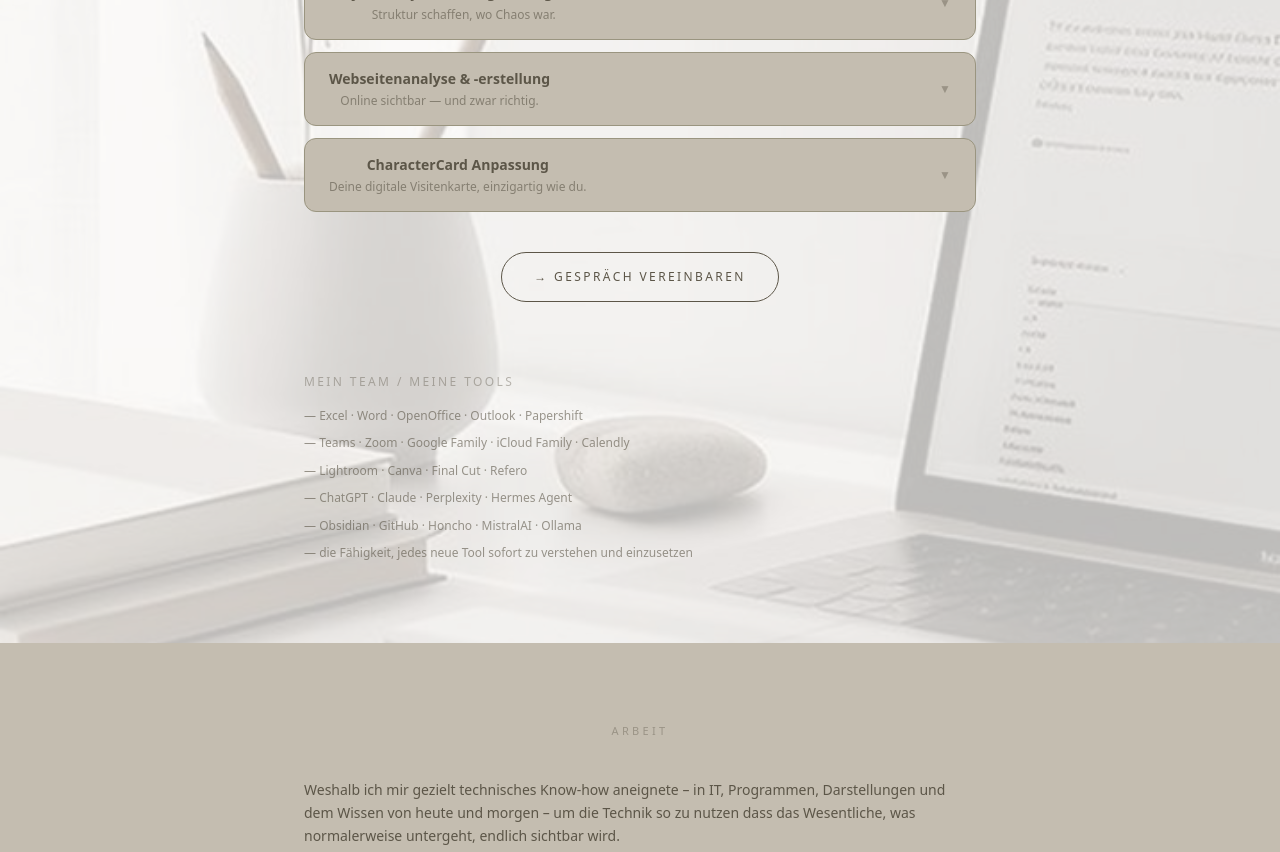
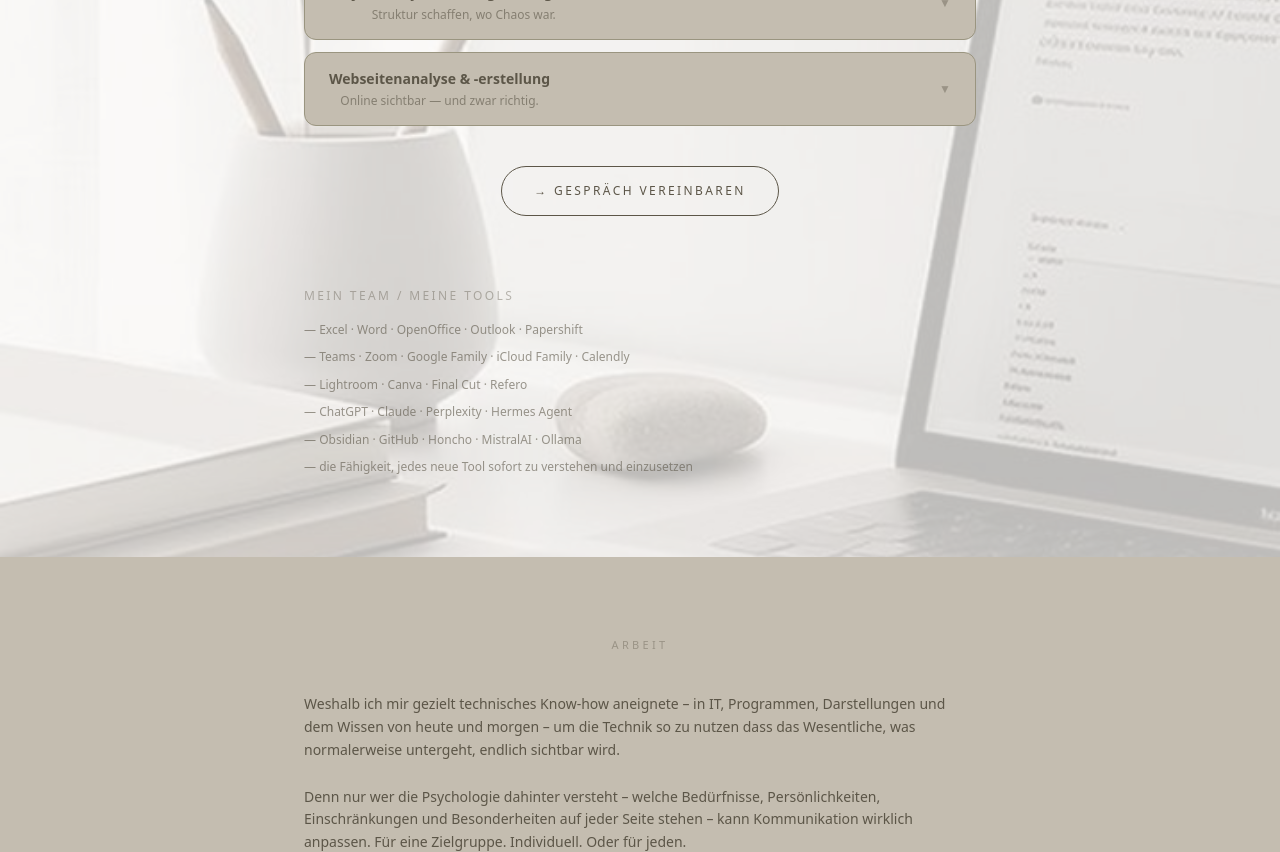
Before and after one commit to StefaniaMaDolak/stefania-dolak-charactercard, a Next.js app: page / in a window 1280 px wide. Shown: the part 1800-2652 px from the top of the page. Built offline with nearby package versions, Linux system fonts and the light colour scheme.

Commit message:
CharacterCard Anpassung Button entfernt

```diff
--- a/src/app/page.tsx
+++ b/src/app/page.tsx
@@ -60,12 +60,6 @@ export default function Home() {
       title: "Webseitenanalyse & -erstellung",
       kurz: "Online sichtbar — und zwar richtig.",
       lang: "Deine Webseite ist deine digitale Visitenkarte. Ich analysiere, was funktioniert und was nicht — und wenn nötig, bauen wir sie neu auf. Technisch fundiert, ästhetisch ansprechend und vor allem: so, dass die Besucher verstehen, wer dahinter steht.",
-    },
-    {
-      id: "ccq",
-      title: "CharacterCard Anpassung",
-      kurz: "Deine digitale Visitenkarte, einzigartig wie du.",
-      lang: "Eine CharacterCard ist mehr als eine Webseite — sie ist dein digitales Ich. Ich passe Layout, Texte, Farben und Inhalte so an, dass sie wirklich zu dir passen. Mit allem, was dazugehört: QR-Code, Kontaktfunktion, Share-Sheet und dem gewissen Etwas, das dich unverwechselbar macht.",
     },
   ];
 
```
